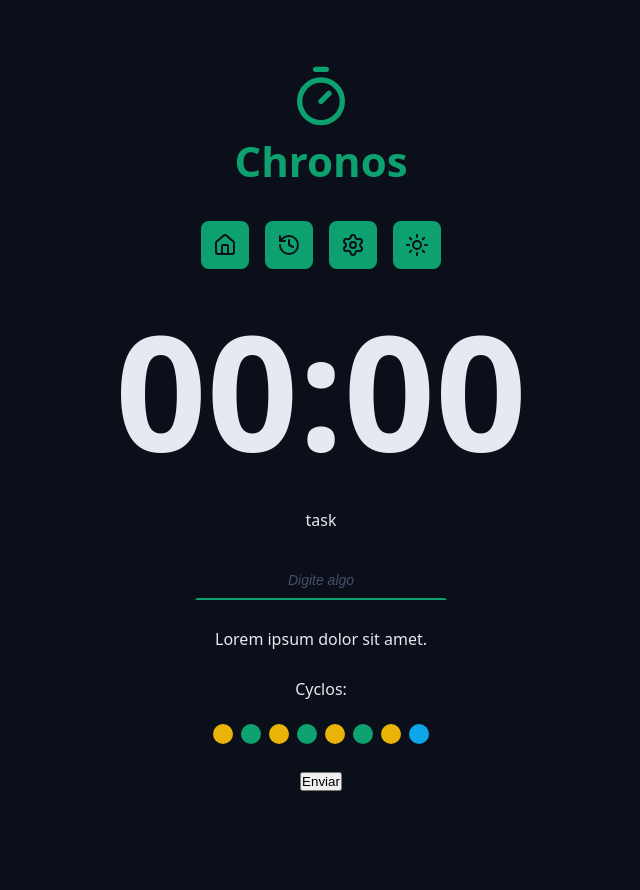
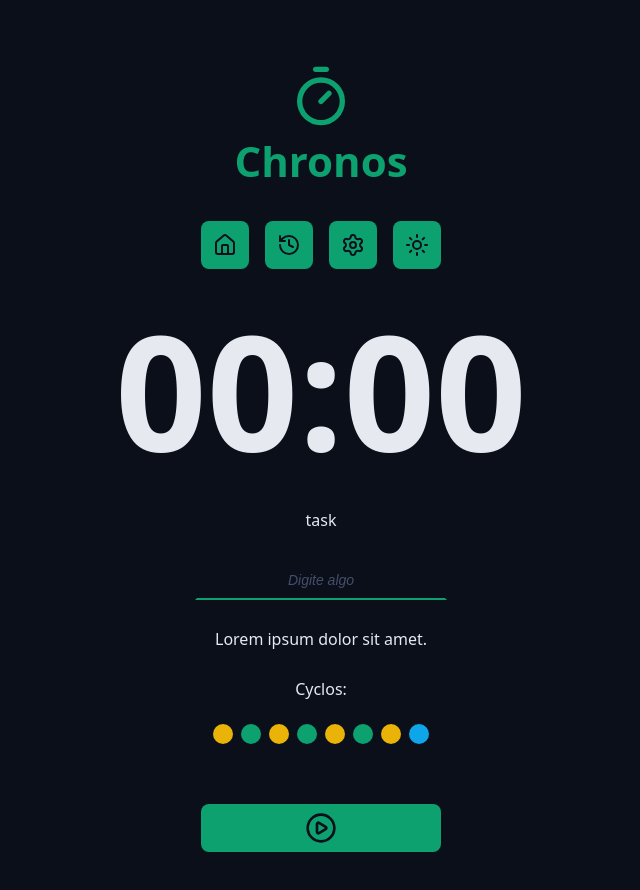
Before and after one commit to Anthony-Albuquerque405/chronos-pomodoro, a React (Vite) app: page / in a window 1280 px wide. Shown: the top 890 px of the page, without its empty margins (319-959 px from the left). Before the commit the page ends 823 px from the top, so only its background shows below. Built offline with nearby package versions, Linux system fonts and the light colour scheme.

Commit message:
Criando componente de botão reutilizavel com opções

```diff
--- a/src/App.tsx
+++ b/src/App.tsx
@@ -9,9 +9,11 @@
 import { CountDown } from './components/CountDown';
 import { DefaultInput } from './components/DefaultInput';
 import { Cycles } from './components/Cycles';
+import { DefaultButton } from './components/DefaultButton';
 
 import './styles/theme.css';
 import './styles/global.css';
+import { PlayCircleIcon } from 'lucide-react';
 
 export function App() {
   return (
@@ -49,7 +51,10 @@
           </div>
 
           <div className='formRow'>
-            <button>Enviar</button>
+            <DefaultButton
+              icon={<PlayCircleIcon></PlayCircleIcon>}
+              color='green'
+            ></DefaultButton>
           </div>
         </form>
       </Conteiner>
--- /dev/null
+++ b/src/components/DefaultButton/index.tsx
@@ -0,0 +1,21 @@
+import type React from 'react';
+import styles from './styles.module.css';
+
+type DefaultButtonProps = {
+  icon: React.ReactNode;
+  color?: 'green' | 'red';
+} & React.ComponentProps<'button'>;
+
+export function DefaultButton({
+  icon,
+  color = 'green',
+  ...props
+}: DefaultButtonProps) {
+  return (
+    <>
+      <button className={`${styles.button} ${styles[color]}`} {...props}>
+        {icon}
+      </button>
+    </>
+  );
+}
--- /dev/null
+++ b/src/components/DefaultButton/styles.module.css
@@ -0,0 +1,34 @@
+.button {
+  display: flex;
+  align-items: center;
+  justify-content: center;
+
+  border: none;
+
+  min-width: 24rem;
+  padding: 0.8rem;
+  border-radius: 0.8rem;
+  margin: 3.2rem 0;
+
+  cursor: pointer;
+  transition: all 0.3s ease-in-out;
+}
+
+.button:hover {
+  filter: brightness(80%);
+}
+
+.button svg {
+  width: 3.2rem;
+  height: 3.2rem;
+}
+
+.green {
+  background: var(--primary);
+  color: var(--text-over-primary);
+}
+
+.red {
+  background: var(--error);
+  color: var(--text-over-error);
+}
```
